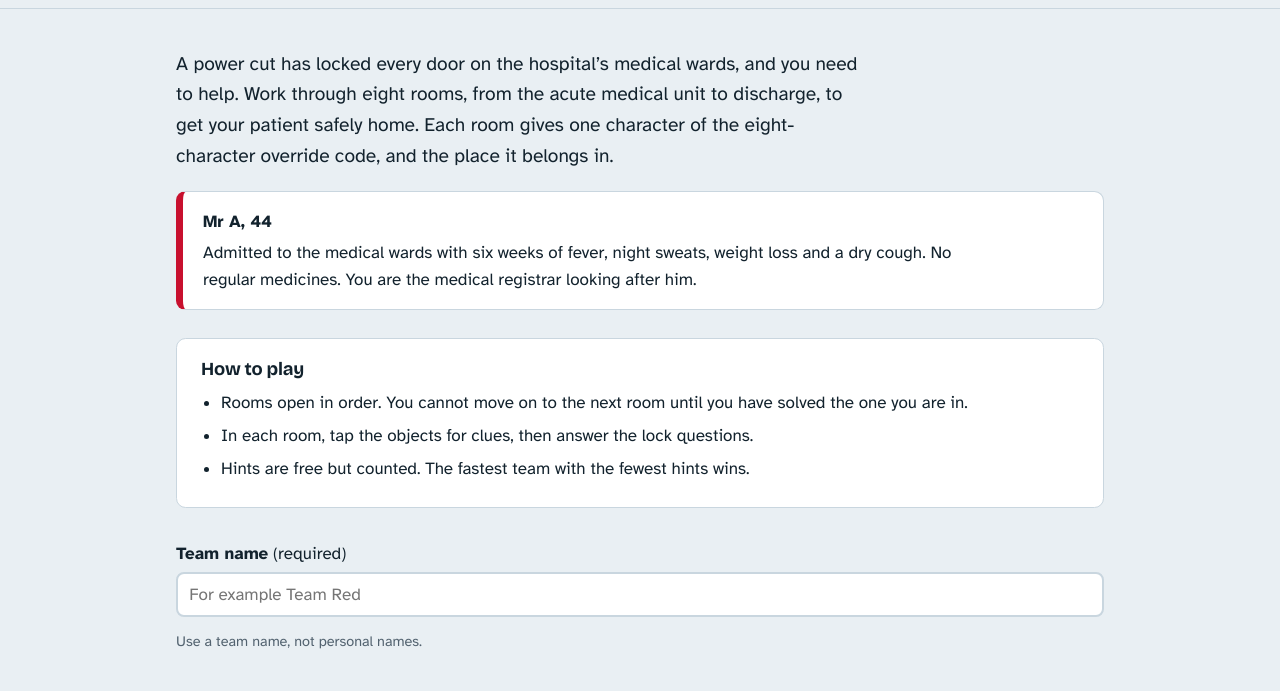
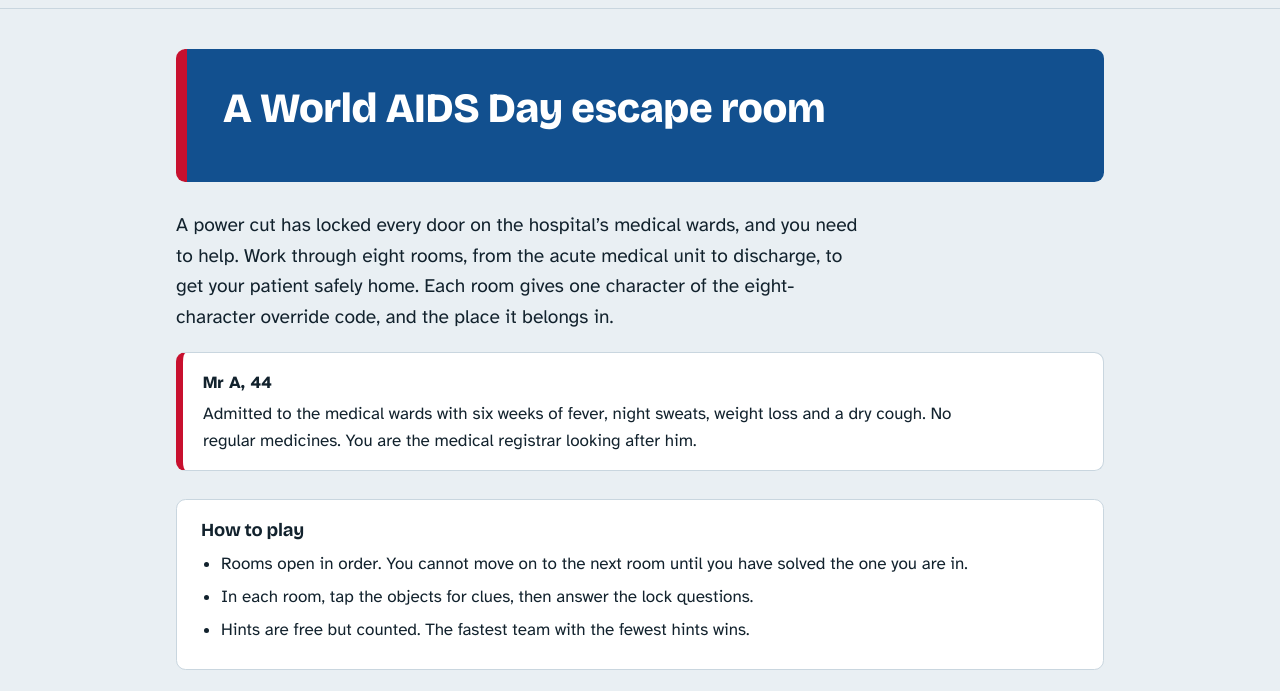
Before and after one commit to sexual-health/sexual-health.github.io, a plain HTML site: page index.html in a window 1280 px wide. Shown: the part 40-731 px from the top of the page. Drawn offline with nearby package versions, Linux system fonts and the light colour scheme.

Commit message:
Add files via upload

```diff
--- a/index.html
+++ b/index.html
@@ -1288,6 +1288,9 @@ function stopRecording() {
 function introView() {
   return `
   <section class="hero">
+    <div class="signboard">
+      <h1 style="font-size:clamp(1.7rem,4.8vw,2.6rem)">A World AIDS Day escape room</h1>
+    </div>
     <div>
       <p class="lede">A power cut has locked every door on the hospital’s medical wards, and you need to help. Work through eight rooms, from the acute medical unit to discharge, to get your patient safely home. Each room gives one character of the eight-character override code, and the place it belongs in.</p>
       <div class="patient"><strong>${PATIENT.title}</strong><p>${PATIENT.summary}</p></div>
```
